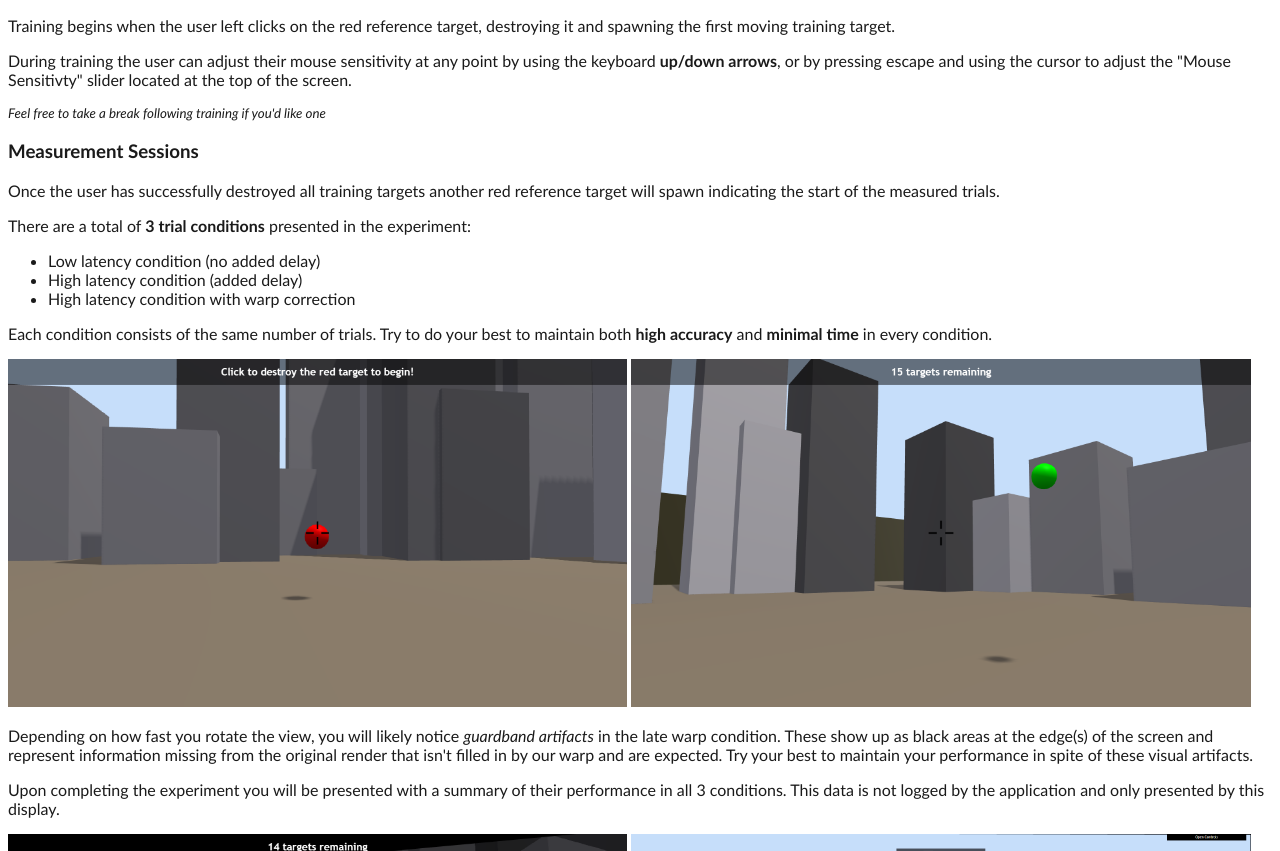
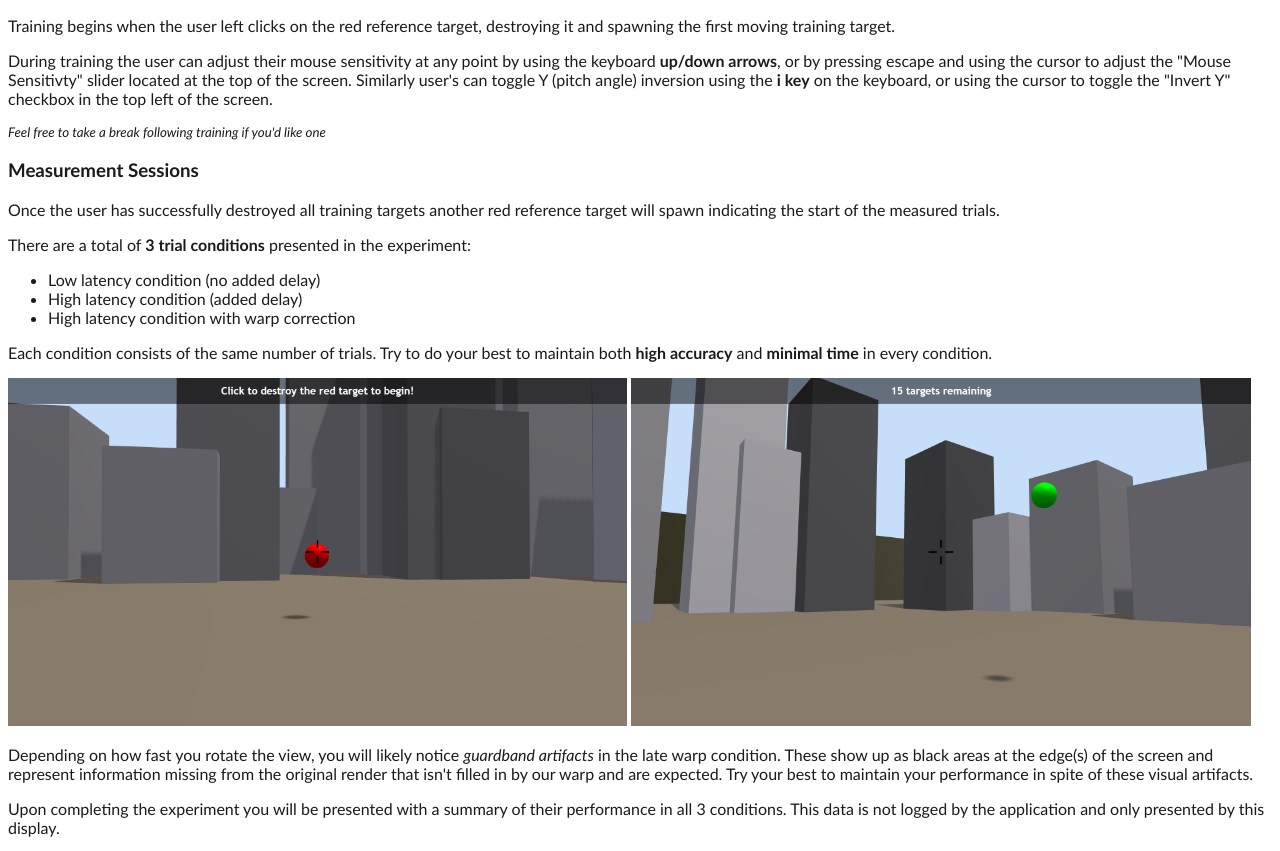
Before and after one commit to NVlabs/latewarp-s2021, a plain HTML site: page index.html in a window 1280 px wide. Shown: the part 1069-1920 px from the top of the page. Drawn offline with Linux system fonts and the light colour scheme.

Commit message:
Add documentation of Y inversion in training

```diff
--- a/index.html
+++ b/index.html
@@ -56,7 +56,8 @@
 <img src="images/StartOfTraining.png" alt="Start of Training" style="width:48%">
 
 <p> Training begins when the user left clicks on the red reference target, destroying it and spawning the first moving training target. </p>
-<p> During training the user can adjust their mouse sensitivity at any point by using the keyboard <b>up/down arrows</b>, or by pressing escape and using the cursor to adjust the "Mouse Sensitivty" slider located at the top of the screen. </p>
+<p> During training the user can adjust their mouse sensitivity at any point by using the keyboard <b>up/down arrows</b>, or by pressing escape and using the cursor to adjust the "Mouse Sensitivty" slider located at the top of the screen.
+    Similarly user's can toggle Y (pitch angle) inversion using the <b>i key</b> on the keyboard, or using the cursor to toggle the "Invert Y" checkbox in the top left of the screen. </p>
 <p class="note"> Feel free to take a break following training if you'd like one </p>
 
 <h3>Measurement Sessions</h3>
```
